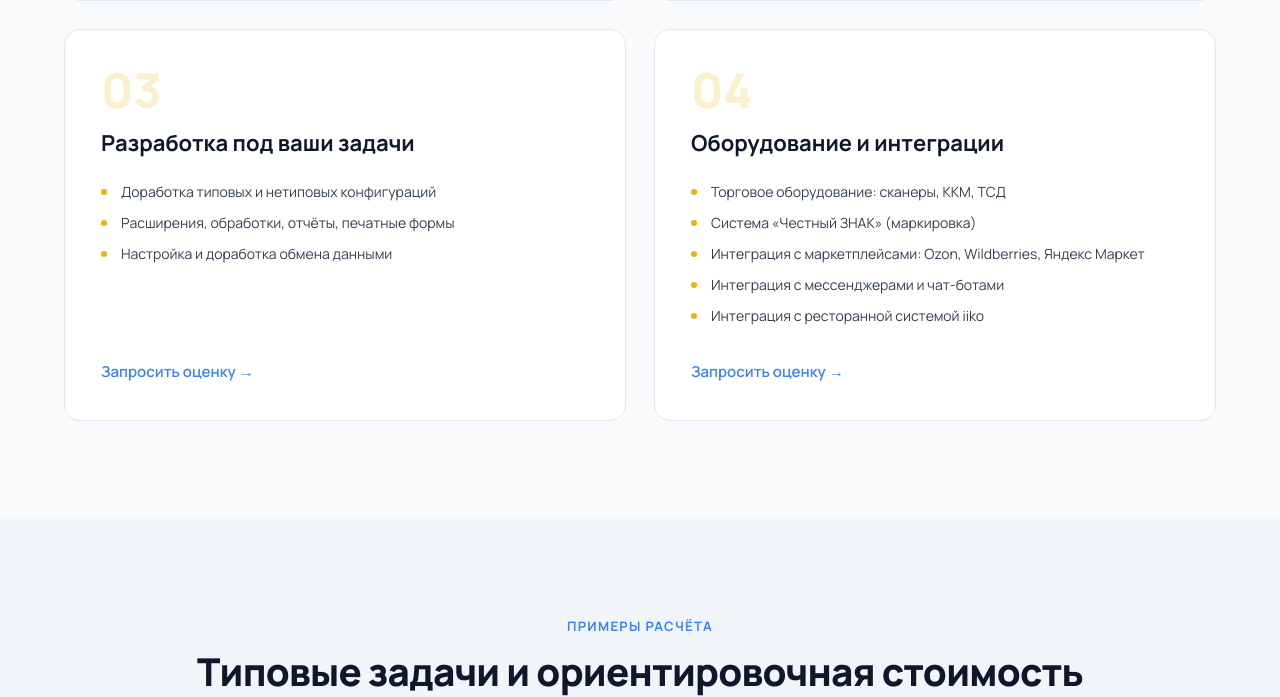
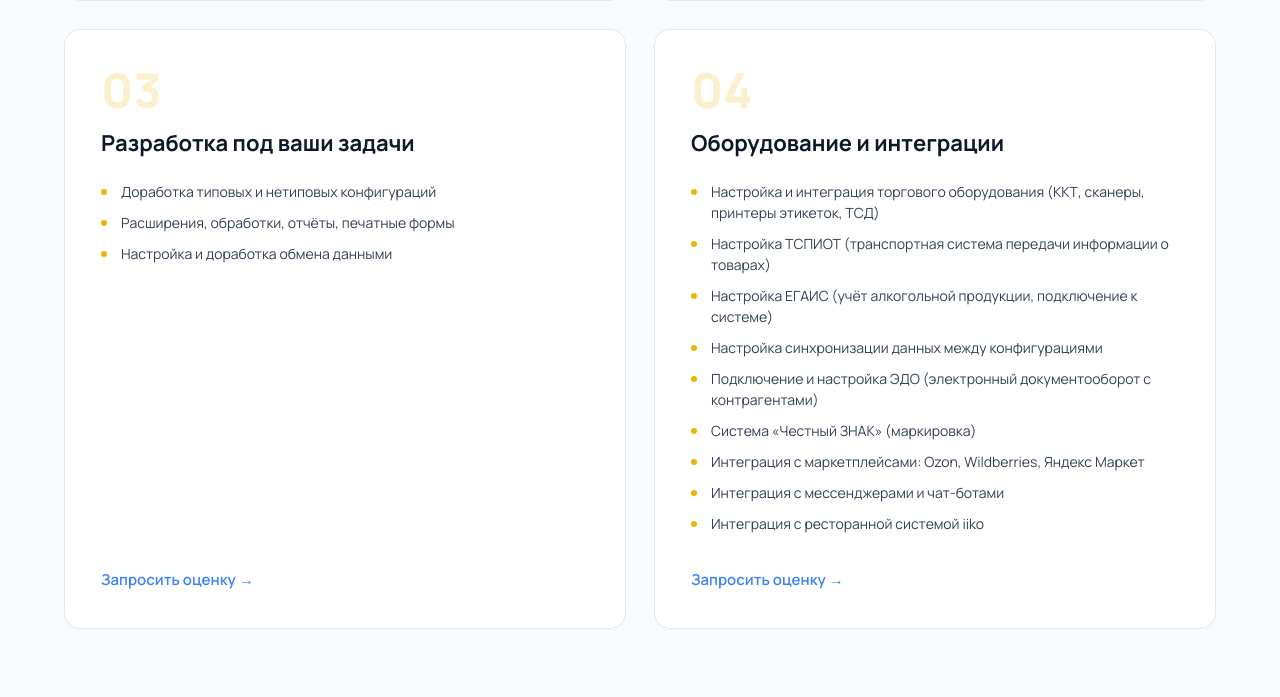
Before and after one commit to Abilka/django1CsiteSeller, a Django app: page / in a window 1280 px wide. Shown: the part 2227-2924 px from the top of the page. Run offline with Django 5.2, Linux system fonts and the light colour scheme; data comes from the database, SQL or seed files in the repository.

Commit message:
feat: Обновлено описание услуг по настройке и интеграции торгового оборудования

```diff
--- a/templates/landing/index.html
+++ b/templates/landing/index.html
@@ -161,7 +161,11 @@
                     <div class="service-card__num">04</div>
                     <h3 class="service-card__title">Оборудование и интеграции</h3>
                     <ul class="service-card__list">
-                        <li>Торговое оборудование: сканеры, ККМ, ТСД</li>
+                        <li>Настройка и интеграция торгового оборудования (ККТ, сканеры, принтеры этикеток, ТСД)</li>
+                        <li>Настройка ТСПИОТ (транспортная система передачи информации о товарах)</li>
+                        <li>Настройка ЕГАИС (учёт алкогольной продукции, подключение к системе)</li>
+                        <li>Настройка синхронизации данных между конфигурациями</li>
+                        <li>Подключение и настройка ЭДО (электронный документооборот с контрагентами)</li>
                         <li>Система «Честный ЗНАК» (маркировка)</li>
                         <li>Интеграция с маркетплейсами: Ozon, Wildberries, Яндекс Маркет</li>
                         <li>Интеграция с мессенджерами и чат-ботами</li>
```
